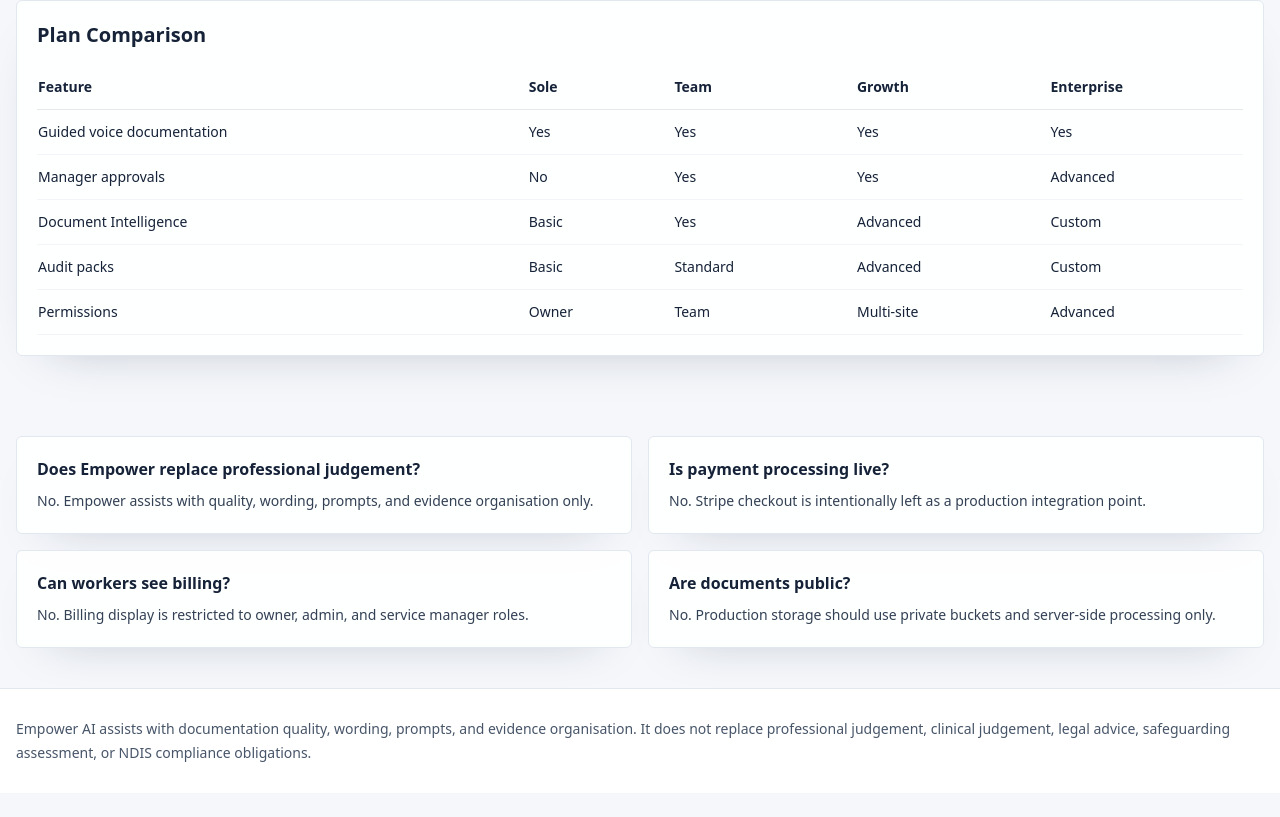
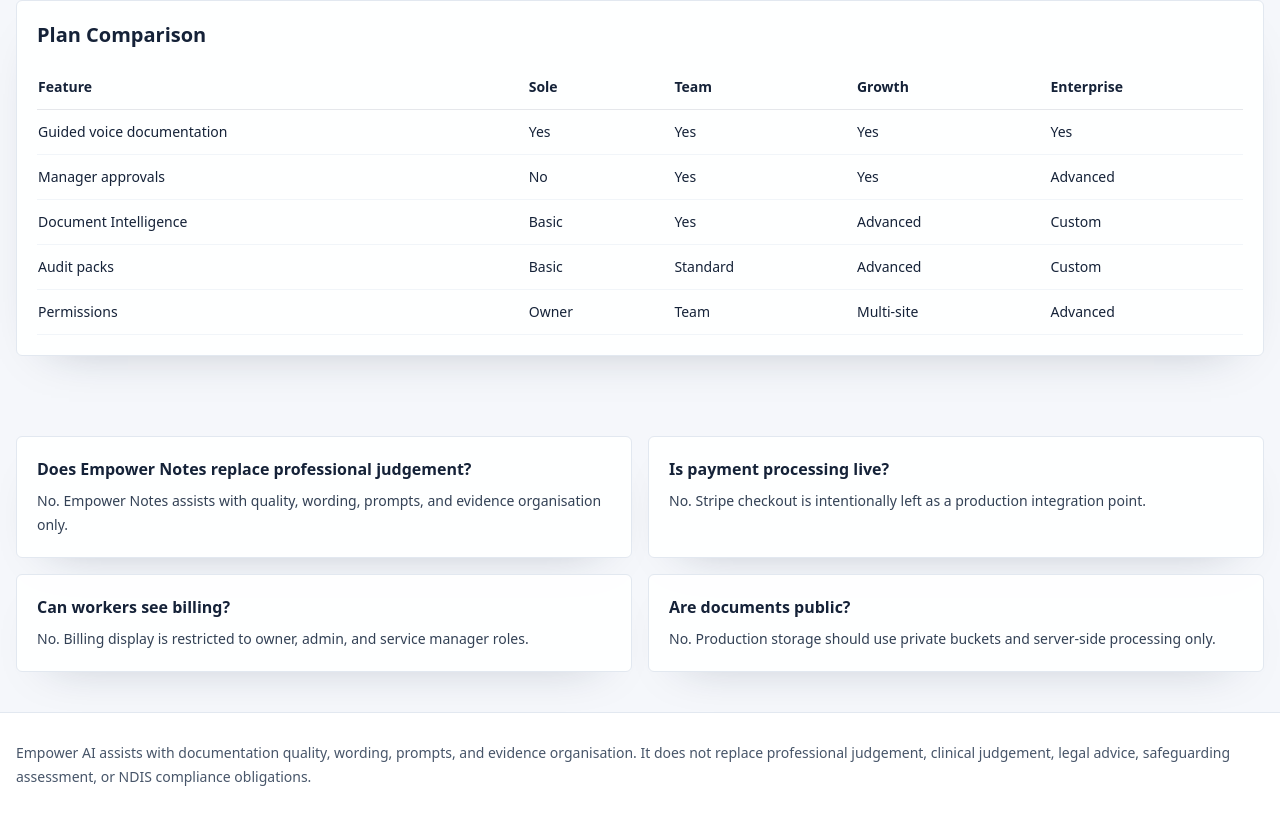
Before and after one commit to DENMWA/EMPOWER, a Next.js app: page /pricing in a window 1280 px wide. Shown: the part 1496-2313 px from the top of the page. Before the commit the page ends 2289 px from the top, so only its background shows below. Built offline with nearby package versions, Linux system fonts and the light colour scheme.

Commit message:
Rename product to Empower Notes

```diff
--- a/components/pricing/PricingFAQ.tsx
+++ b/components/pricing/PricingFAQ.tsx
@@ -1,7 +1,7 @@
 import { Card } from "@/components/ui";
 
 const faqs = [
-  ["Does Empower replace professional judgement?", "No. Empower assists with quality, wording, prompts, and evidence organisation only."],
+  ["Does Empower Notes replace professional judgement?", "No. Empower Notes assists with quality, wording, prompts, and evidence organisation only."],
   ["Is payment processing live?", "No. Stripe checkout is intentionally left as a production integration point."],
   ["Can workers see billing?", "No. Billing display is restricted to owner, admin, and service manager roles."],
   ["Are documents public?", "No. Production storage should use private buckets and server-side processing only."]
```
